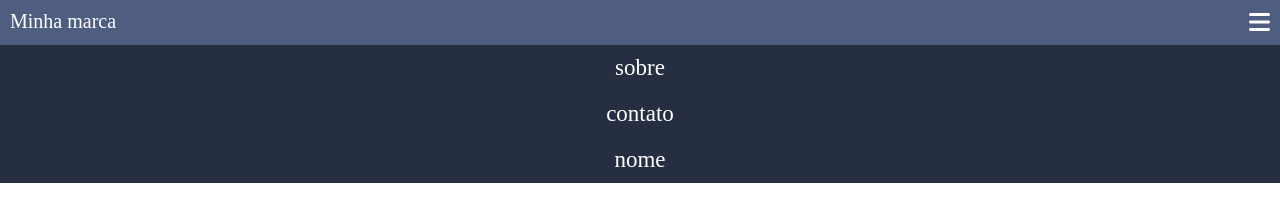
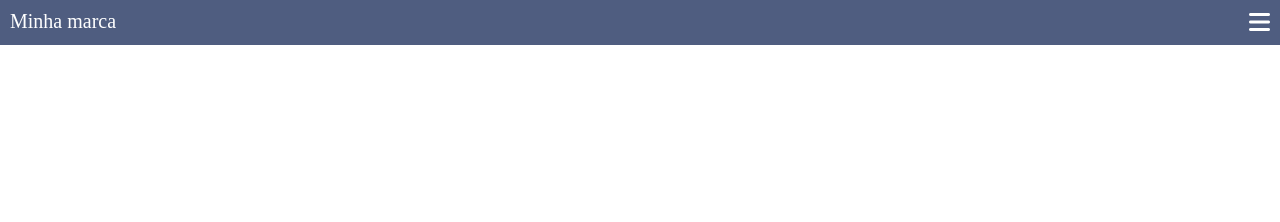
Before and after one commit to matheuspython/javasprit-anima-es, a plain HTML site: page index.html in a window 1280 px wide. Drawn offline with Linux system fonts and the light colour scheme.

Commit message:
classes no index foram atualizadas

```diff
--- a/index.html
+++ b/index.html
@@ -13,7 +13,7 @@
     <header>
         <div class="logo"><a href="">Minha marca</a></div>
         <div class="icon-menu"><i class="fas fa-bars"></i></div>
-        <div class="menu">
+        <div id="menu" class="menu hide">
             <a href="">sobre</a>
             <br>
             <a href="">contato</a>
```
